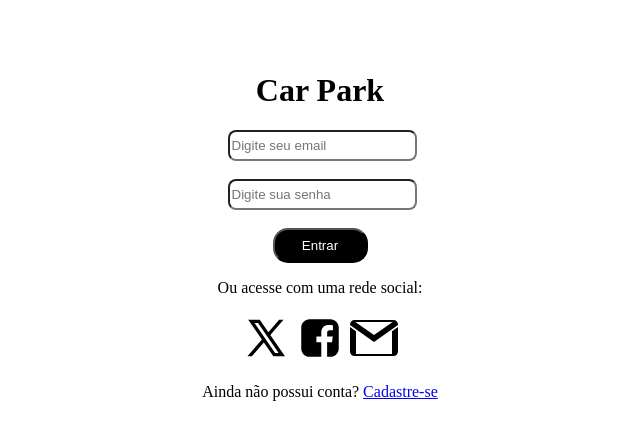
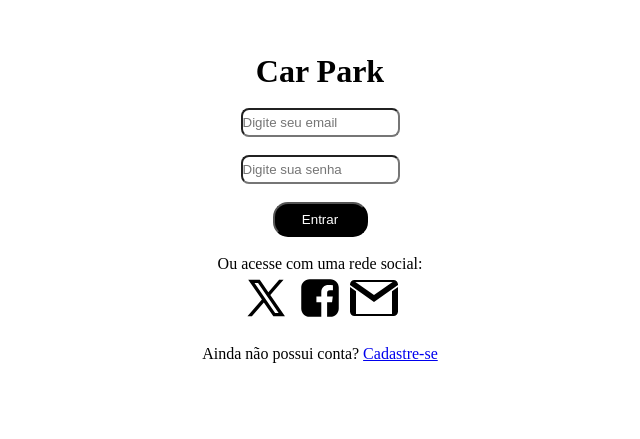
Before and after one commit to MayumiNascimento/Car-Park, a plain HTML site: page telas/inicio/login.html in a window 1280 px wide. Shown: the part 139-578 px from the top of the page, without its empty margins (320-960 px from the left). Drawn offline with Linux system fonts and the light colour scheme.

Commit message:
atualizando css

```diff
--- a/css/global.css
+++ b/css/global.css
@@ -0,0 +1,14 @@
+*{
+    padding: 0;
+    margin: 0;
+}
+
+/* centraliza todo o conteudo */
+.conteudo{
+    display: flex;
+    flex-direction: column;
+    align-items: center;
+    text-align: center;
+    justify-content: center;
+    margin-top: 15%;
+}
--- a/telas/inicio/inicio.css
+++ b/telas/inicio/inicio.css
@@ -1,13 +1,3 @@
-/* centraliza toda a tela */
-.centralizar{
-    display: flex;
-    flex-direction: column;
-    align-items: center;
-    text-align: center;
-    justify-content: center;
-    margin-top: 15%;
-}
-
 .inicio-btn{
     width: 125px;
     height: 65px;
@@ -28,7 +18,7 @@
 
 .FormInput{
     height: 25px;
-    width: 98%;
+    width: 155px;
     border-radius: 8px;
 }
 
--- a/telas/inicio/login.html
+++ b/telas/inicio/login.html
@@ -4,11 +4,13 @@
     <meta charset="UTF-8">
     <meta name="viewport" content="width=device-width, initial-scale=1.0">
     <title>login</title>
-    <link rel="stylesheet" href="inicio.css">
+    <link rel="stylesheet" type="text/css" href="../../css/global.css">
+    <link rel="stylesheet" type="text/css" href="inicio.css">
 </head>
 <body>
-    <div class="centralizar">
+    <div class="conteudo">
         <h1><a href="../index.html">Car Park</a></h1>
+        <br>
 
         <div>
             <form action="">
@@ -36,6 +38,7 @@
         </div>
         <button type="submit">Entrar</button>
     </form>
+    <br>
         <p>Ou acesse com uma rede social: </p>
         <div class="icons">
             <a href="http://www.twitter.com" target="_blank">
@@ -54,7 +57,7 @@
                 </svg>
             </a>
         </div>
-
+        <br>
         <p>Ainda não possui conta? <a href="cadastro.html">Cadastre-se</a></p>
     </div>
 
```
Also changed, not shown: telas/index.html (+3 -2 lines), telas/inicio/cadastro.html (+7 -6 lines).
